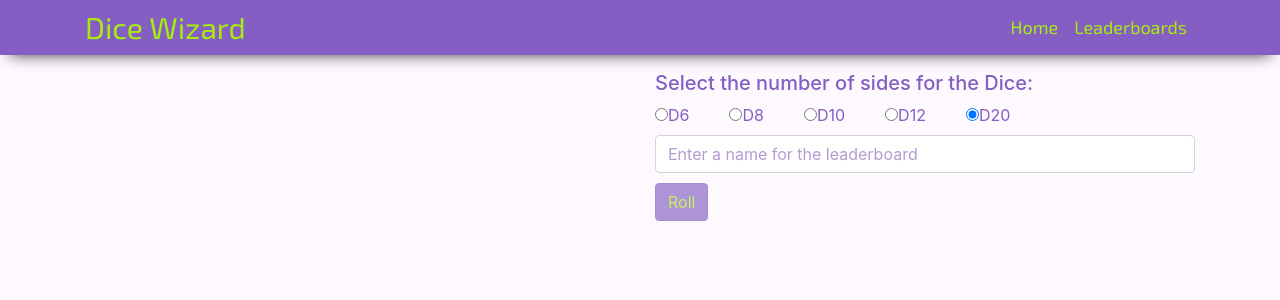
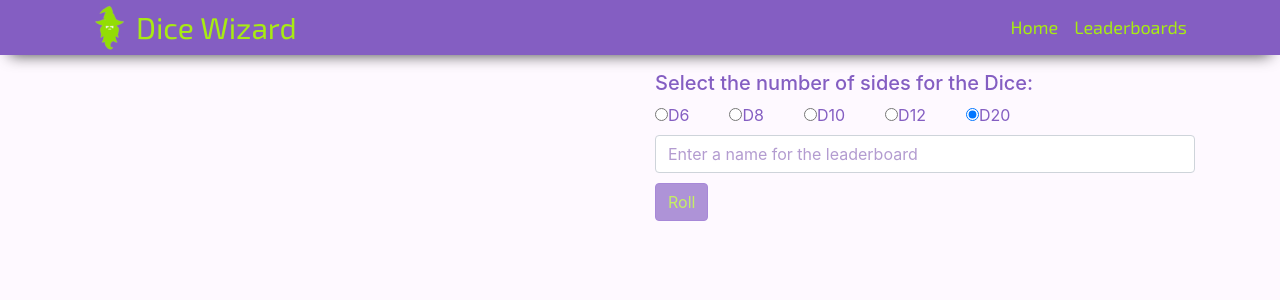
Before and after one commit to justinwetzel/dice-wizard, an Angular app in the folder dice-wizard/ClientApp/: page / in a window 1280 px wide. Shown: the top 300 px of the page. Built offline with nearby package versions, Linux system fonts and the light colour scheme.

Commit message:
Add fun wizard logo

```diff
--- a/dice-wizard/ClientApp/src/app/nav-menu/nav-menu.component.html
+++ b/dice-wizard/ClientApp/src/app/nav-menu/nav-menu.component.html
@@ -3,6 +3,7 @@
     class="navbar navbar-expand-sm navbar-toggleable-sm box-shadow navbar-light mb-3 bg-purple-nav padding-bottom-0"
   >
     <div class="container">
+      <img src="assets/images/wizardIconTransparent.png">
       <a class="navbar-brand" [routerLink]="['/']">Dice Wizard</a>
       <button
         class="navbar-toggler"
```
Also changed, not shown: dice-wizard/ClientApp/src/assets/images/wizardIconTransparent.png (added).
